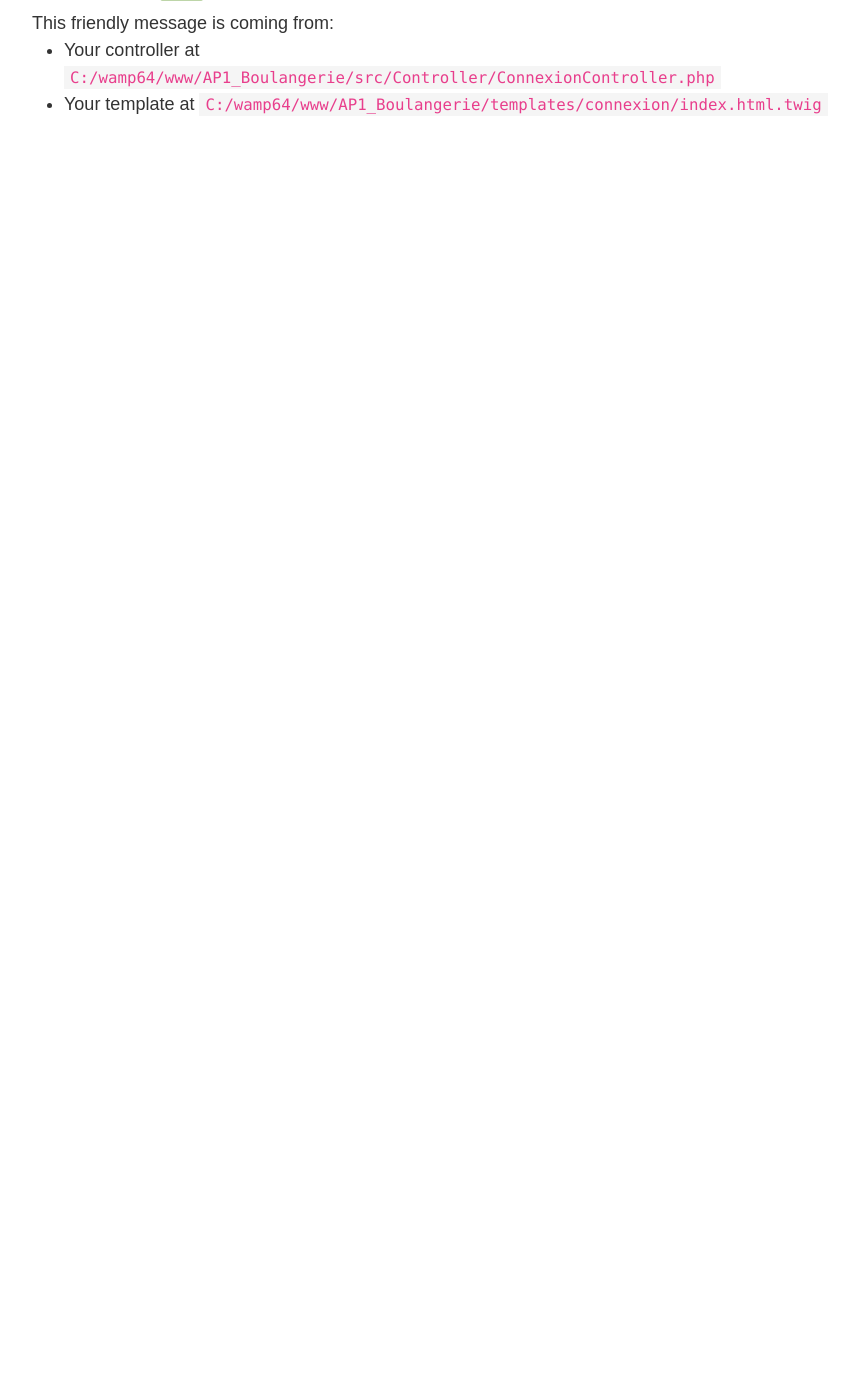
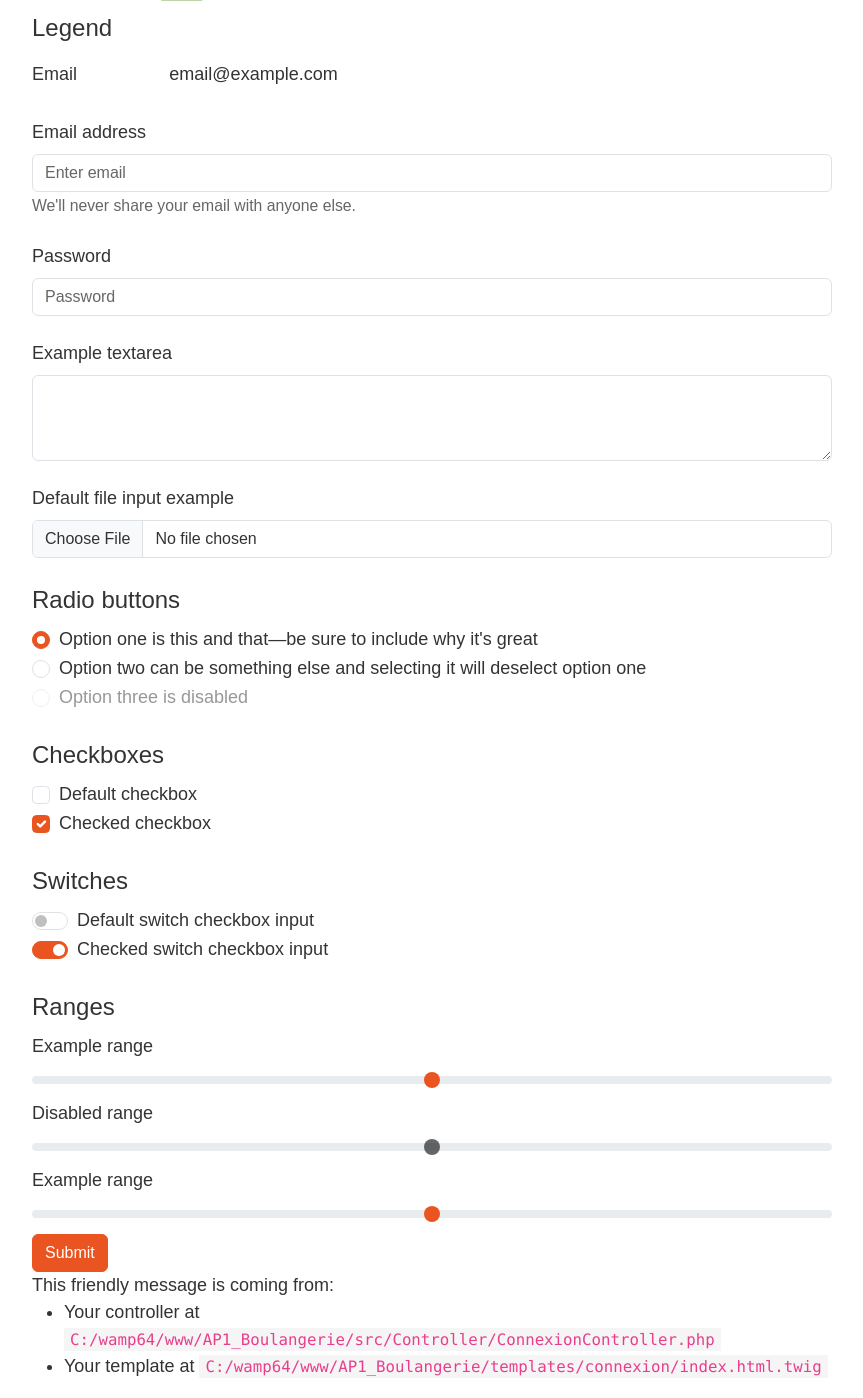
Before and after one commit to alexisdejean/AP1_Boulangerie, a Symfony app: template templates/connexion/index.html.twig in a window 1280 px wide. Shown: the part 64-1462 px from the top of the page, without its empty margins (208-1071 px from the left). Before the commit the page ends 178 px from the top, so only its background shows below. Run offline with Twig, Linux system fonts and the light colour scheme; the template is opened without the code that fills it, so the values that code supplies are empty; some libraries are stand-ins or nearby versions.

Commit message:
<Feature>(MAJ BDD, Début SignUp) : J'ai commencé le taff

```diff
--- a/templates/connexion/index.html.twig
+++ b/templates/connexion/index.html.twig
@@ -10,7 +10,92 @@
 
 <div class="example-wrapper">
     <h1>Hello {{ controller_name }}! ✅</h1>
+<form>
+  <fieldset>
+    <legend>Legend</legend>
+    <div class="row">
+      <label for="staticEmail" class="col-sm-2 col-form-label">Email</label>
+      <div class="col-sm-10">
+        <input type="text" readonly="" class="form-control-plaintext" id="staticEmail" value="email@example.com">
+      </div>
+    </div>
+    <div>
+      <label for="exampleInputEmail1" class="form-label mt-4">Email address</label>
+      <input type="email" class="form-control" id="exampleInputEmail1" aria-describedby="emailHelp" placeholder="Enter email">
+      <small id="emailHelp" class="form-text text-muted">We'll never share your email with anyone else.</small>
+    </div>
+    <div>
+      <label for="exampleInputPassword1" class="form-label mt-4">Password</label>
+      <input type="password" class="form-control" id="exampleInputPassword1" placeholder="Password" autocomplete="off">
+    </div>
 
+    <div>
+      <label for="exampleTextarea" class="form-label mt-4">Example textarea</label>
+      <textarea class="form-control" id="exampleTextarea" rows="3"></textarea>
+    </div>
+    <div>
+      <label for="formFile" class="form-label mt-4">Default file input example</label>
+      <input class="form-control" type="file" id="formFile">
+    </div>
+    <fieldset>
+      <legend class="mt-4">Radio buttons</legend>
+      <div class="form-check">
+        <input class="form-check-input" type="radio" name="optionsRadios" id="optionsRadios1" value="option1" checked="">
+        <label class="form-check-label" for="optionsRadios1">
+          Option one is this and that—be sure to include why it's great
+        </label>
+      </div>
+      <div class="form-check">
+        <input class="form-check-input" type="radio" name="optionsRadios" id="optionsRadios2" value="option2">
+        <label class="form-check-label" for="optionsRadios2">
+          Option two can be something else and selecting it will deselect option one
+        </label>
+      </div>
+      <div class="form-check disabled">
+        <input class="form-check-input" type="radio" name="optionsRadios" id="optionsRadios3" value="option3" disabled="">
+        <label class="form-check-label" for="optionsRadios3">
+          Option three is disabled
+        </label>
+      </div>
+    </fieldset>
+    <fieldset>
+      <legend class="mt-4">Checkboxes</legend>
+      <div class="form-check">
+        <input class="form-check-input" type="checkbox" value="" id="flexCheckDefault">
+        <label class="form-check-label" for="flexCheckDefault">
+          Default checkbox
+        </label>
+      </div>
+      <div class="form-check">
+        <input class="form-check-input" type="checkbox" value="" id="flexCheckChecked" checked="">
+        <label class="form-check-label" for="flexCheckChecked">
+          Checked checkbox
+        </label>
+      </div>
+    </fieldset>
+    <fieldset>
+      <legend class="mt-4">Switches</legend>
+      <div class="form-check form-switch">
+        <input class="form-check-input" type="checkbox" id="flexSwitchCheckDefault">
+        <label class="form-check-label" for="flexSwitchCheckDefault">Default switch checkbox input</label>
+      </div>
+      <div class="form-check form-switch">
+        <input class="form-check-input" type="checkbox" id="flexSwitchCheckChecked" checked="">
+        <label class="form-check-label" for="flexSwitchCheckChecked">Checked switch checkbox input</label>
+      </div>
+    </fieldset>
+    <fieldset>
+      <legend class="mt-4">Ranges</legend>
+        <label for="customRange1" class="form-label">Example range</label>
+        <input type="range" class="form-range" id="customRange1">
+        <label for="disabledRange" class="form-label">Disabled range</label>
+        <input type="range" class="form-range" id="disabledRange" disabled="">
+        <label for="customRange3" class="form-label">Example range</label>
+        <input type="range" class="form-range" min="0" max="5" step="0.5" id="customRange3">
+    </fieldset>
+    <button type="submit" class="btn btn-primary">Submit</button>
+  </fieldset>
+</form>
     This friendly message is coming from:
     <ul>
         <li>Your controller at <code>C:/wamp64/www/AP1_Boulangerie/src/Controller/ConnexionController.php</code></li>
```
Also changed, not shown: src/Entity/Avis.php (+15 -0 lines), src/Entity/Contact.php (+15 -0 lines).
